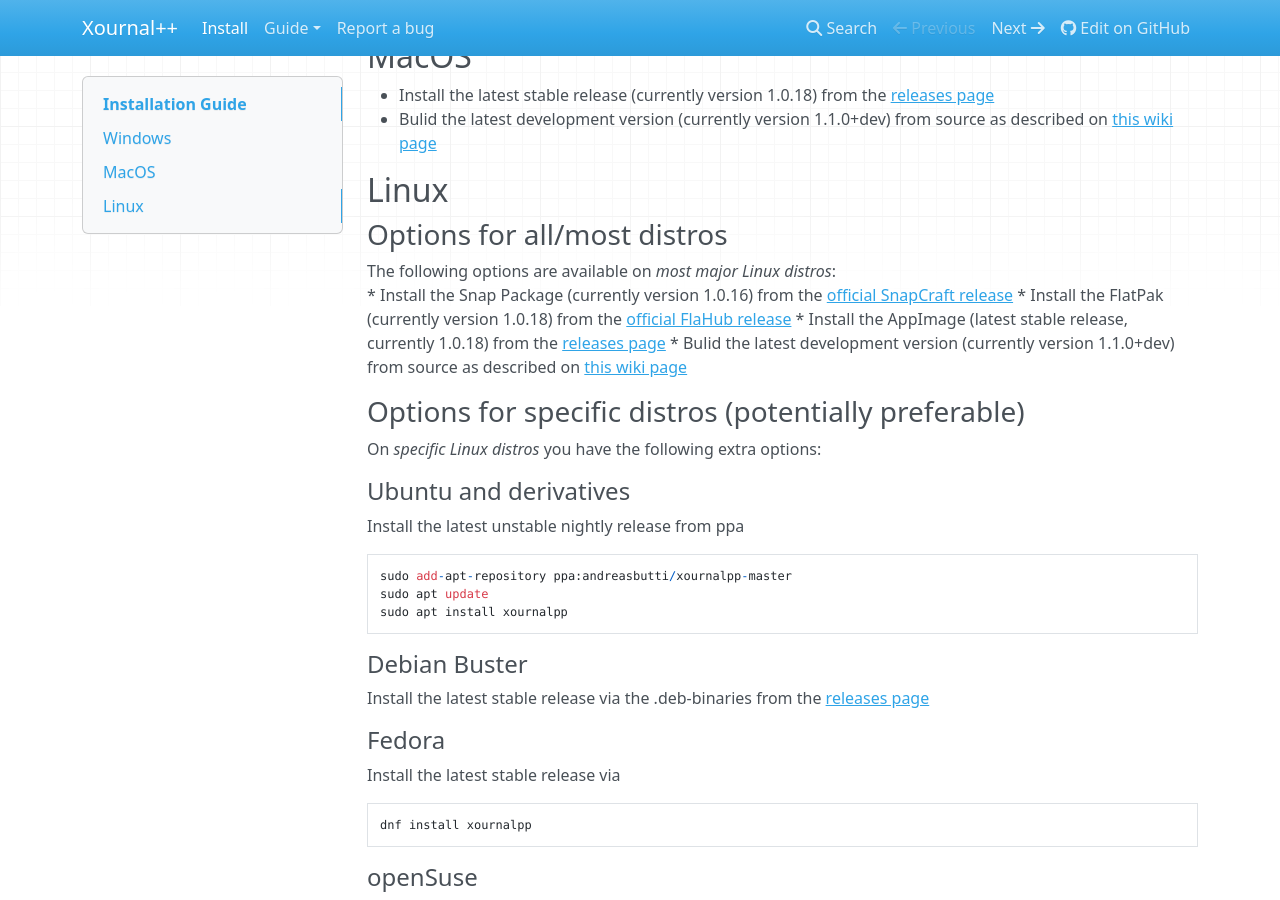
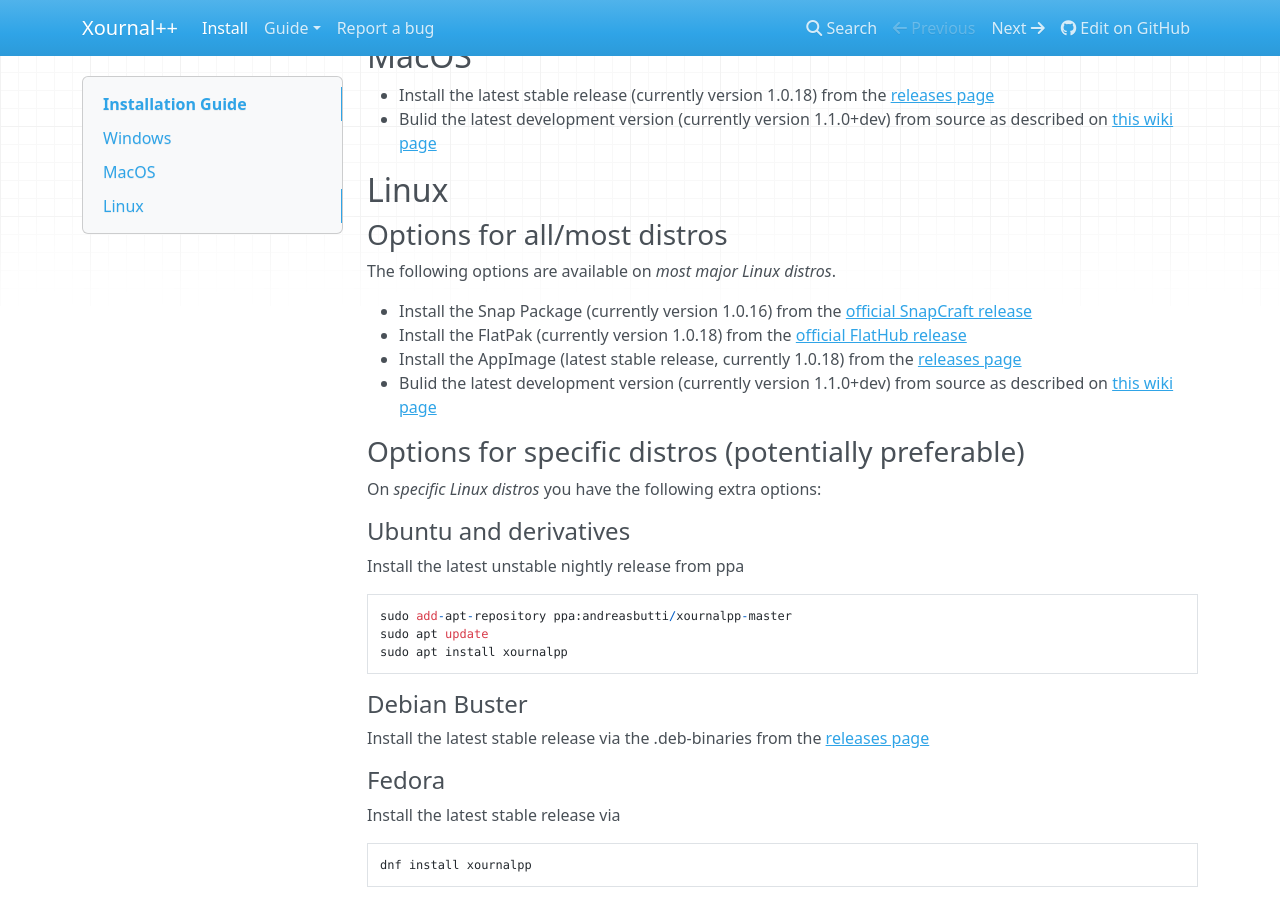
Before and after one commit to xournalpp/xournalpp.github.io, an MkDocs documentation site: the page built from docs/installation.md, in a window 1280 px wide and 900 px high, scrolled down 360 px. Built offline with MkDocs 1.6.1, drawn with Linux system fonts in a browser that asks for light colours; nearby versions of some CDN libraries.

Commit message:
Update installation.md
fix line break in list

```diff
--- a/docs/installation.md
+++ b/docs/installation.md
@@ -14,11 +14,13 @@ Depending on your operation system you mainly have the following options to inst
 
 ## Linux
 ### Options for all/most distros
-The following options are available on _most major Linux distros_:
+The following options are available on _most major Linux distros_.
+
 * Install the Snap Package (currently version 1.0.16) from the [official SnapCraft release](https://snapcraft.io/xournalpp)
-* Install the FlatPak (currently version 1.0.18) from the [official FlaHub release](https://flathub.org/apps/details/com.github.xournalpp.xournalpp)
+* Install the FlatPak (currently version 1.0.18) from the [official FlatHub release](https://flathub.org/apps/details/com.github.xournalpp.xournalpp)
 * Install the AppImage (latest stable release, currently 1.0.18) from the [releases page](https://github.com/xournalpp/xournalpp/releases)
-* Bulid the latest development version (currently version 1.1.0+dev) from source as described on [this wiki page](https://github.com/xournalpp/xournalpp/blob/master/readme/LinuxBuild.md)
+* Bulid the latest development version (currently version 1.1.0+dev) from source as described on
+[this wiki page](https://github.com/xournalpp/xournalpp/blob/master/readme/LinuxBuild.md)
 
 ### Options for specific distros (potentially preferable)
 On _specific Linux distros_ you have the following extra options:
```
